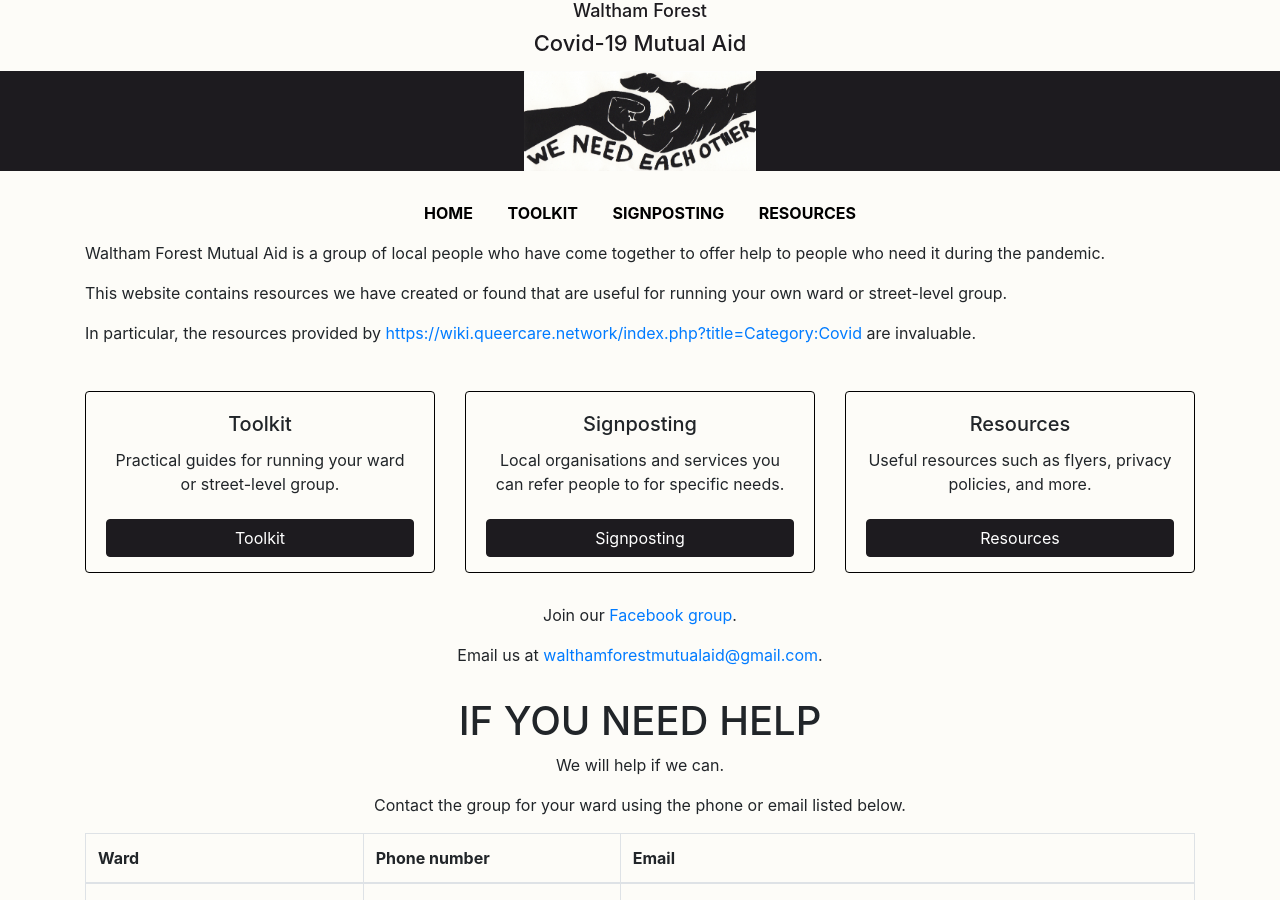
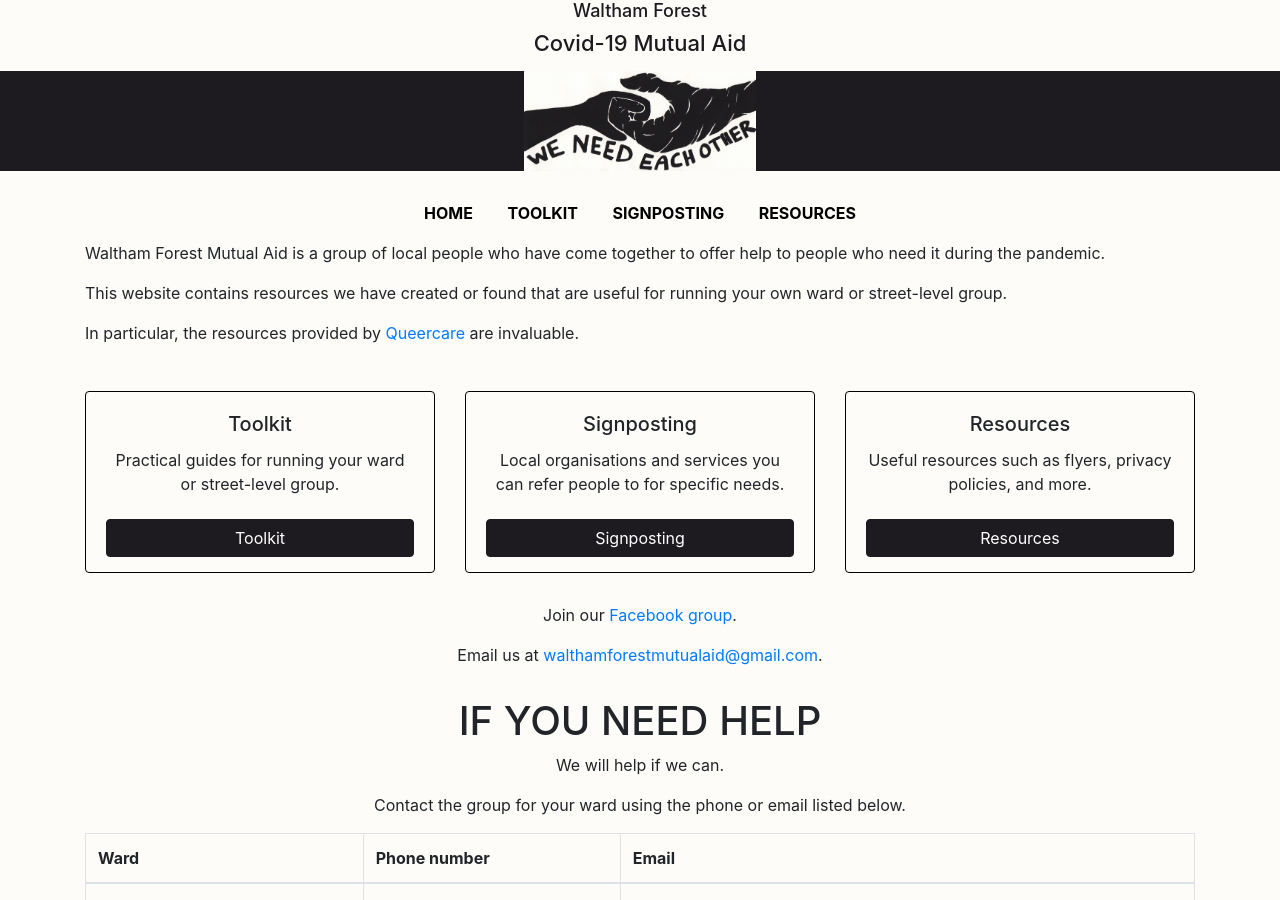
Before and after one commit to wfcovid19/wfcovid19.github.io, a Jekyll site: the page built from index.md, in a window 1280 px wide and 900 px high. Built offline with Jekyll 4.4.1, drawn with Linux system fonts in a browser that asks for light colours; some of the changed lines change nothing that is shown.

Commit message:
fix queercare link

```diff
--- a/index.md
+++ b/index.md
@@ -6,7 +6,7 @@ Waltham Forest Mutual Aid is a group of local people who have come together to o
 
 This website contains resources we have created or found that are useful for running your own ward or street-level group.
 
-In particular, the resources provided by [https://wiki.queercare.network/index.php?title=Category:Covid](Queercare) are invaluable.
+In particular, the resources provided by [Queercare](https://wiki.queercare.network/index.php?title=Category:Covid) are invaluable.
 
 <div class="card-deck">
   <div class="card">
```
